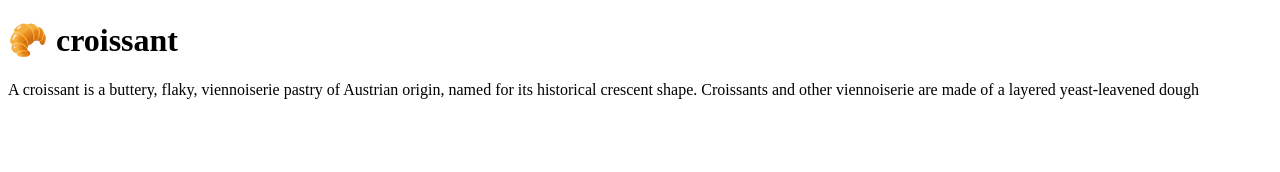
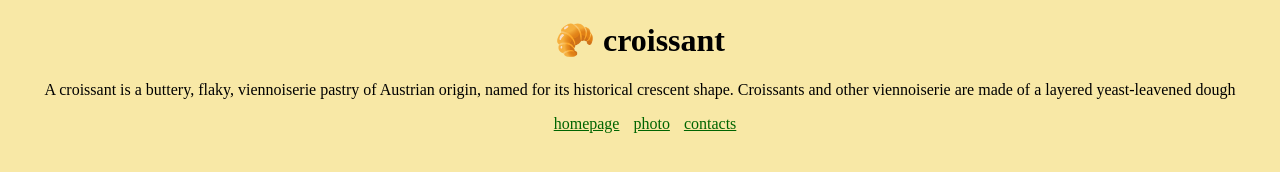
Before and after one commit to OleksandraDana/static-website, a plain HTML site: page index.html in a window 1280 px wide. Drawn offline with Linux system fonts and the light colour scheme.

Commit message:
Styled the first page

```diff
--- a/index.html
+++ b/index.html
@@ -4,6 +4,7 @@
     <meta charset="UTF-8">
     <meta http-equiv="X-UA-Compatible" content="IE=edge">
     <meta name="viewport" content="width=device-width, initial-scale=1.0">
+    <link rel="stylesheet" href="/src/styles.css">
     <title>static-website</title>
 </head>
 <body>
@@ -12,5 +13,10 @@
       named for its historical crescent shape. Croissants and other viennoiserie
       are made of a layered yeast-leavened dough
     </p>
+    <footer>
+    <a href="/" title="home">homepage</a>
+    <a href="/photo.html" title="photo">photo</a>
+    <a href="/contacts.html" title="contacts">contacts</a>
+    </footer>
 </body>
 </html>
--- a/src/styles.css
+++ b/src/styles.css
@@ -0,0 +1,11 @@
+body {background-color: #f8e8a6;}
+
+h1, p {text-align: center;}
+
+a {margin-left: 10px;
+margin-right: 10 px;
+color: darkgreen;}
+
+footer {
+    text-align: center;
+}
```
Also changed, not shown: contacts.html (renamed from contact.html).
